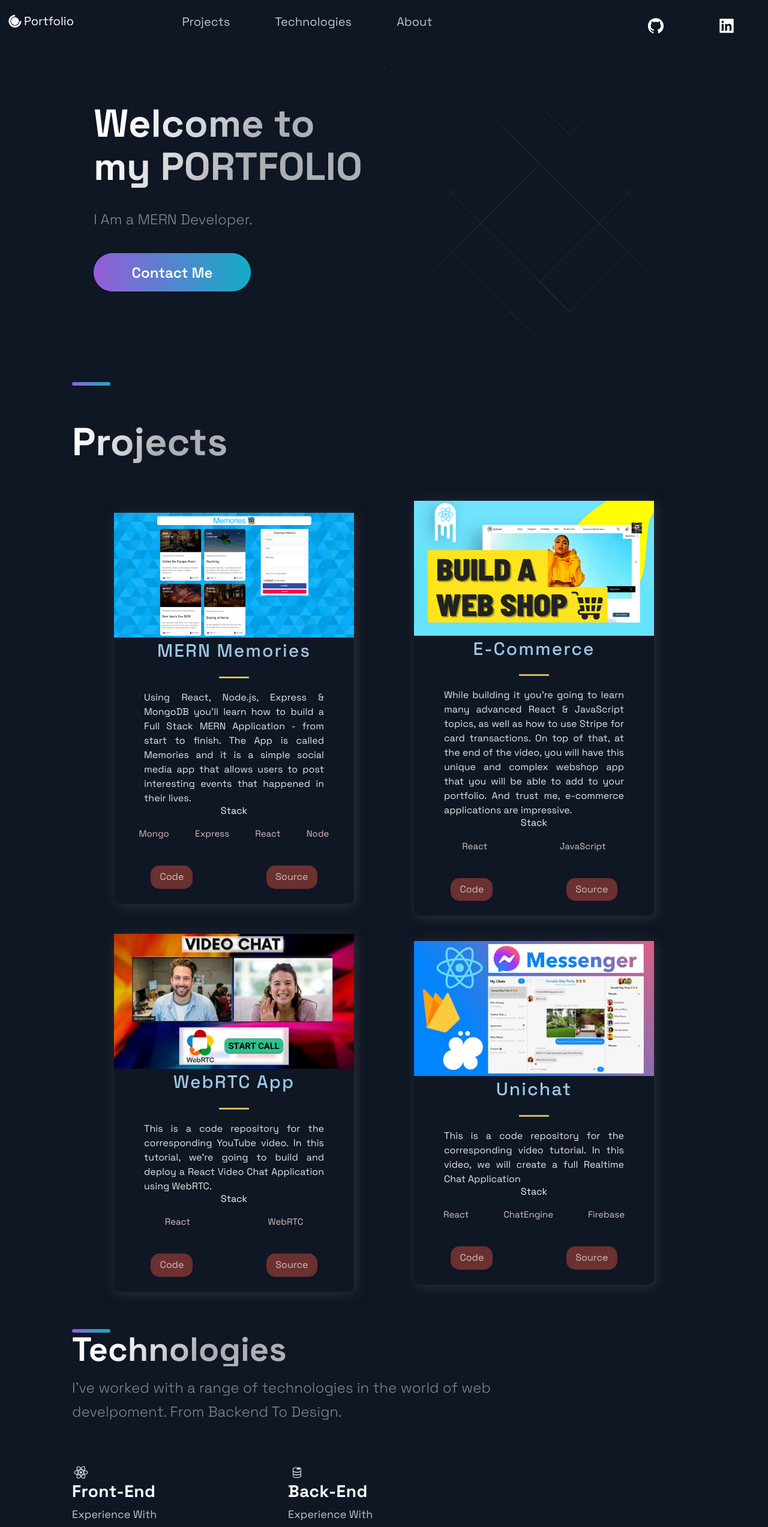
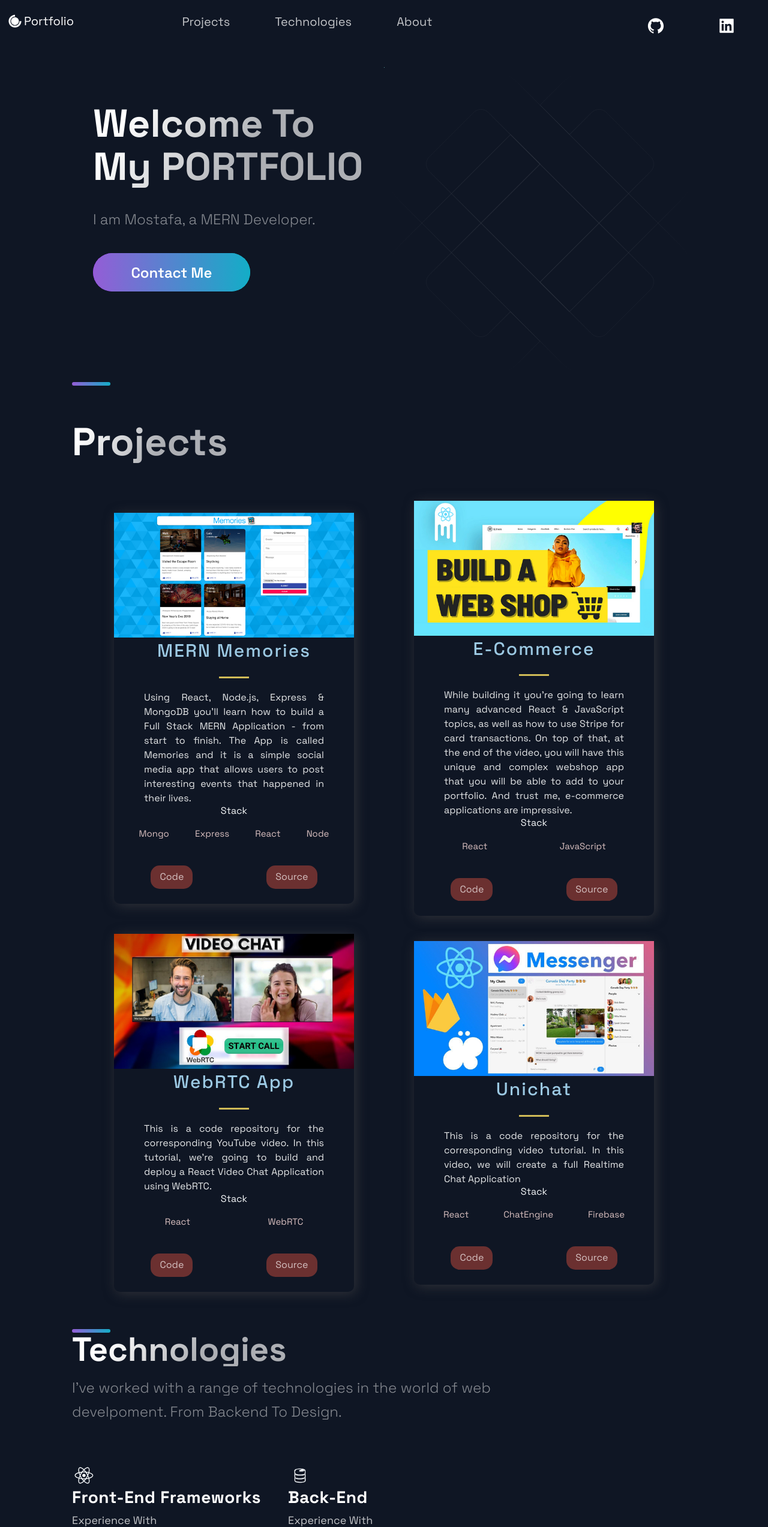
Before and after one commit to mostafakamal22/nextjs-portfolio, a Next.js app: page / in a window 1280 px wide. Shown: the top 2546 px of the page at 60% size. Built offline with nearby package versions, Linux system fonts and the light colour scheme.

Commit message:
update hero section with new info

```diff
--- a/src/components/Hero/Hero.js
+++ b/src/components/Hero/Hero.js
@@ -12,13 +12,17 @@ const Hero = () => (
   <Section row nopadding>
     <LeftSection>
       <SectionTitle main center>
-        Welcome to <br />
-        my PORTFOLIO
+        Welcome To <br />
+        My PORTFOLIO
       </SectionTitle>
 
-      <SectionText>I Am a MERN Developer.</SectionText>
+      <SectionText>I am Mostafa, a MERN Developer.</SectionText>
 
-      <Button>Contact Me</Button>
+      <Button>
+        <a style={{ color: "white" }} href="#footer">
+          Contact Me
+        </a>
+      </Button>
     </LeftSection>
   </Section>
 );
--- a/src/components/Technologies/Technologies.js
+++ b/src/components/Technologies/Technologies.js
@@ -25,9 +25,9 @@ const Technologies = () => (
 
     <List>
       <ListItem>
-        <DiReact size="3rem" />
+        <DiReact size={40} />
         <ListContainer>
-          <ListTitle>Front-End</ListTitle>
+          <ListTitle>Front-End Frameworks</ListTitle>
           <ListParagraph>
             Experience With <br />
             ReactJS
@@ -36,7 +36,7 @@ const Technologies = () => (
       </ListItem>
 
       <ListItem>
-        <DiFirebase size="3rem" />
+        <DiFirebase size={40} />
         <ListContainer>
           <ListTitle>Back-End</ListTitle>
           <ListParagraph>
```
